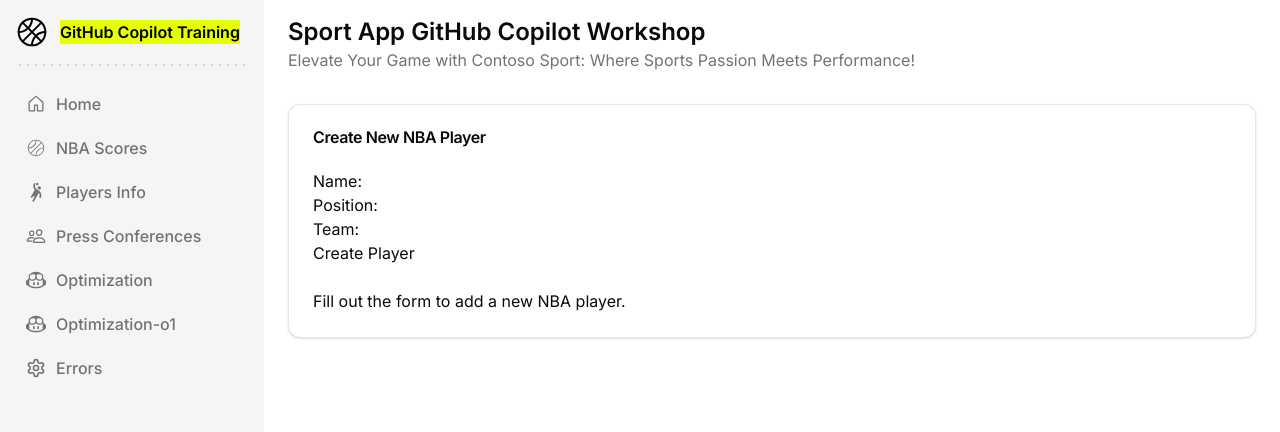
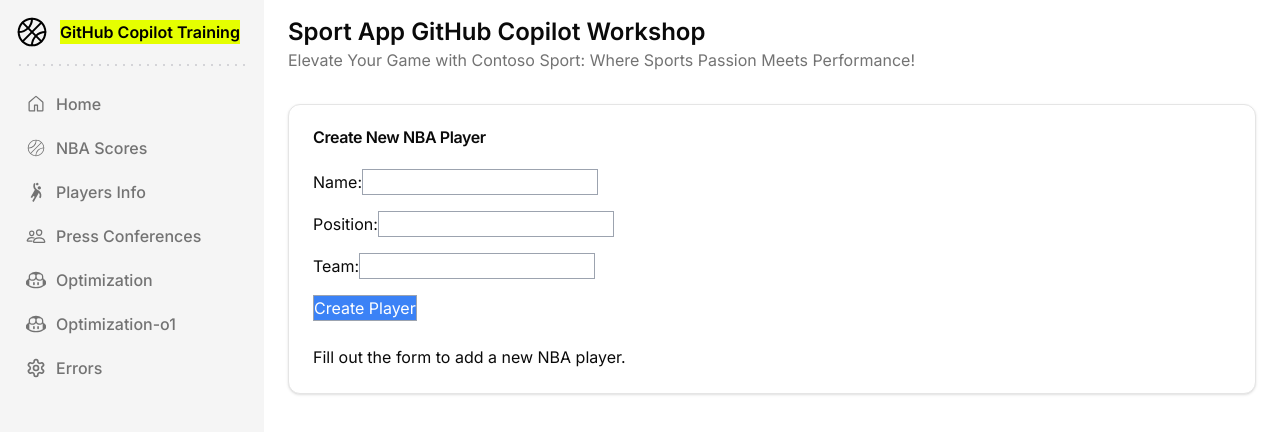
Before and after one commit to commit-ai/ghcp-sport-app-workshop, a Next.js app: page /errors in a window 1280 px wide. Shown: the top 432 px of the page. Built offline with nearby package versions, Linux system fonts and the light colour scheme.

Commit message:
task 7 - improve task instructions + form initial display

```diff
--- a/src/app/(dashboard)/errors/page.tsx
+++ b/src/app/(dashboard)/errors/page.tsx
@@ -43,6 +43,7 @@
       </CardHeader>
       <CardContent>
         <form onSubmit={handleSubmit}>
+        <div className="space-y-4">
           <div>
             <label htmlFor="name">Name:</label>
             <input
@@ -51,6 +52,7 @@
               value={playerName}
               onChange={(e) => setPlayerName(e.target.value)}
               required
+              className="border border-gray-400"
             />
           </div>
           <div>
@@ -61,6 +63,7 @@
               value={playerPosition}
               onChange={(e) => setPlayerPosition(e.target.value)}
               required
+              className="border border-gray-400"
             />
           </div>
           <div>
@@ -71,9 +74,13 @@
               value={playerTeam}
               onChange={(e) => setPlayerTeam(e.target.value)}
               required
+              className="border border-gray-400"
             />
           </div>
-          <button type="submit">Create Player</button>
+          <button
+            type="submit"
+            className="border border-gray-400 bg-blue-500 text-white">Create Player</button>
+          </div>
         </form>
       </CardContent>
       <CardFooter>
```
Also changed, not shown: 1 other file (tests, documents, lock files or other folders).
